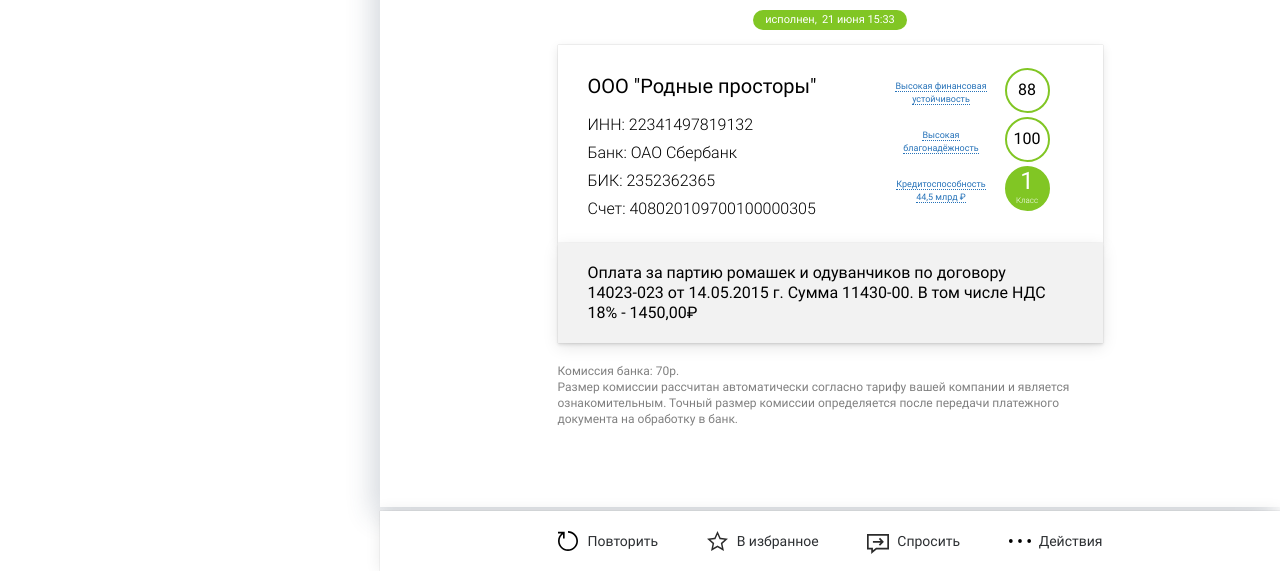
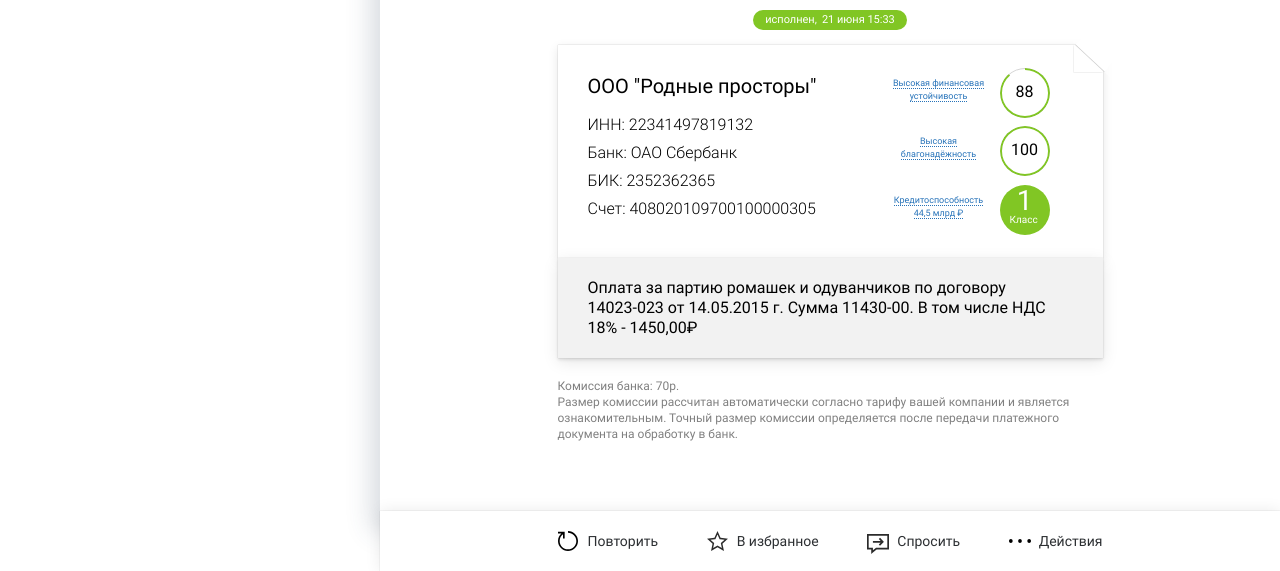
Before and after one commit to DrannikovVladimir/markupTest, a website: page source/index.html in a window 1280 px wide. Shown: the part 229-800 px from the top of the page. Drawn offline with nearby package versions, Linux system fonts and the light colour scheme; files that its build step writes are made by us from their sources.

Commit message:
Добавил скрипт для отрисовки диаграмм в карточке

```diff
--- a/source/index.html
+++ b/source/index.html
@@ -63,6 +63,7 @@
         </div>
 
         <div class="order__card card">
+          <div class="card__corner"></div>
           <div class="card__content">
             <div class="card__content-left">
               <h3 class="card__title">ООО "Родные просторы"</h3>
@@ -89,9 +90,7 @@
                     <span>Высокая финансовая устойчивость</span>
                   </td>
                   <td class="features__item">
-                    <div class="features__graph">
-                      <span>88</span>
-                    </div>
+                    <div class="features__graph">88</div>
                   </td>
                 </tr>
                 <tr class="features__list">
@@ -99,9 +98,7 @@
                     <span>Высокая благонадёжность</span>
                   </td>
                   <td class="features__item">
-                    <div class="features__graph">
-                      <span>100</span>
-                    </div>
+                    <div class="features__graph">100</div>
                   </td>
                 </tr>
                 <tr class="features__list">
@@ -109,9 +106,9 @@
                     <span>Кредитоспособность 44,5 млрд ₽</span>
                   </td>
                   <td class="features__item">
-                    <div class="features__graph features__graph--class">
-                      <span>1</span>
-                      <span class="features__class">Класс</span>
+                    <div class="features__class">
+                      <span class="features__class-value">1</span>
+                      <span class="features__class-text">Класс</span>
                     </div>
                   </td>
                 </tr>
@@ -147,5 +144,33 @@
       </section>
     </div>
   </main>
+
+  <script type="text/javascript">
+    var graph = document.querySelectorAll('.features__graph');
+
+    Array.from(graph).forEach((item) => {
+      var value = item.textContent;
+      var NS = 'http://www.w3.org/2000/svg';
+      var svg = document.createElementNS(NS, 'svg');
+      var circle = document.createElementNS(NS, 'circle');
+      var title = document.createElementNS(NS, 'title');
+      var span = document.createElement('span');
+      span.textContent = value;
+      span.classList.add('features__value');
+      console.log(span);
+      circle.setAttribute('r', 24);
+      circle.setAttribute('cx', 25);
+      circle.setAttribute('cy', 25);
+      circle.setAttribute('stroke-dasharray', value * 1.51 + ' 151');
+      svg.setAttribute('viewBox', '0 0 50 50');
+      title.textContent = item.textContent;
+      item.textContent = '';
+      svg.classList.add('features__bar');
+      svg.appendChild(title);
+      svg.appendChild(circle);
+      item.appendChild(svg);
+      item.insertAdjacentElement('afterbegin', span);
+    });
+  </script>
 </body>
 </html>
--- a/source/sass/blocks/card.scss
+++ b/source/sass/blocks/card.scss
@@ -1,7 +1,56 @@
 .card {
+  position: relative;
+
   width: 545px;
   margin: 0 auto;
   margin-bottom: 20px;
+
+  &::before {
+    content: '';
+
+    position: absolute;
+    top: 0;
+    right: 0;
+
+    width: 30px;
+    height: 28px;
+
+    background-image: url('../img/icon-corner.svg');
+    background-repeat: no-repeat;
+    background-position: center;
+
+    z-index: 100;
+  }
+
+  &::after {
+    content: '';
+
+    position: absolute;
+    top: -21px;
+    right: -20px;
+
+    width: 40px;
+    height: 40px;
+    border-bottom: 1px solid lightgray;
+
+    background-color: #FFFFFF;
+    transform: rotate(43deg);
+
+    z-index: 99;
+  }
+}
+
+.card__corner {
+  position: absolute;
+  top: 0;
+  right: -33px;
+
+  width: 70px;
+  height: 20px;
+  background-color: #FFFFFF;
+  opacity: 0.6;
+
+  transform: rotate(44deg);
 }
 
 .card__content {
--- a/source/sass/blocks/features.scss
+++ b/source/sass/blocks/features.scss
@@ -1,9 +1,11 @@
 .features__item {
 
   &--text {
+    padding-top: 8px;
     padding-right: 10px;
     text-align: center;
     line-height: 0.8;
+    vertical-align: top;
 
     span {
       border-bottom: 1px dotted #2773b9;
@@ -14,27 +16,53 @@
 }
 
 .features__graph {
-  display: flex;
-  justify-content: center;
-  align-items: center;
-  width: 45px;
-  height: 45px;
-  border: 2px solid $accent-color;
+  position: relative;
+}
+
+.features__value {
+  position: absolute;
+  top: 15px;
+  left: 50%;
+  transform: translateX(-50%);
+
+  z-index: 1000;
+}
+
+.features__bar {
+  width: 50px;
+  height: 50px;
+  fill: #FFFFFF;
+  stroke: $accent-color;
+  stroke-width: 2px;
+
+  transform: rotate(-90deg);
+  background-color: lightgray;
   border-radius: 50%;
-
-  &--class {
-    flex-direction: column;
-    justify-content: flex-start;
-
-    font-size: 24px;
-    color: #FFFFFF;
-
-    background-color: $accent-color
-  }
 }
 
 .features__class {
-  display: block;
-  font-size: 8px;
-  font-weight: 300;
+  position: relative;
+
+  width: 50px;
+  height: 50px;
+  border-radius: 50%;
+
+  color: #FFFFFF;
+  text-align: center;
+
+  background-color: $accent-color;
 }
+
+.features__class-value {
+  font-size: 28px;
+  line-height: 32px;
+}
+
+.features__class-text {
+  position: absolute;
+  bottom: 10px;
+  left: 10px;
+
+  font-size: 10px;
+  line-height: 10px;
+}
```
Also changed, not shown: source/img/icon-corner.svg (added).
